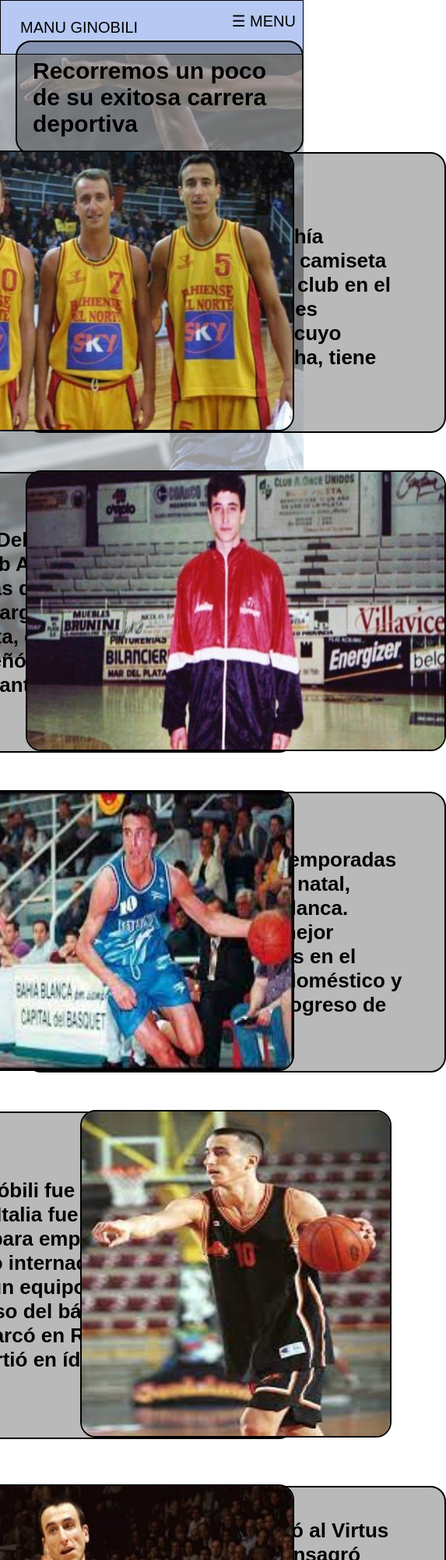
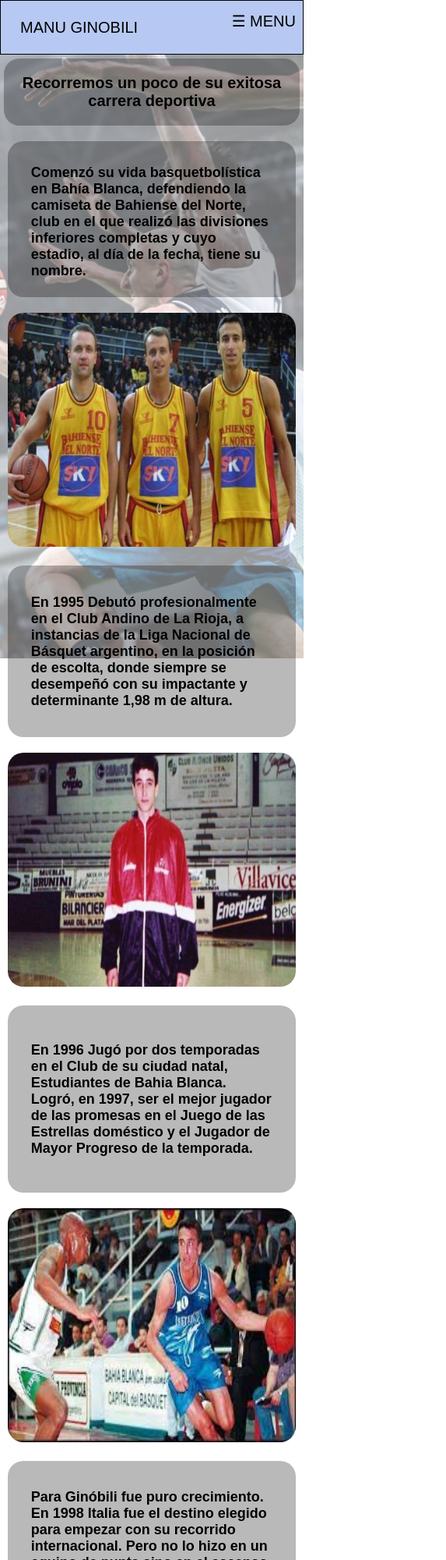
Before and after one commit to lucasdepetris10/proyecto-final-ginobili, a website: page pages/trayectoria.html in a window 390 px wide. Shown: the top 2000 px of the page at 78% size, 573 px wide, since content can reach past the window. Drawn offline with Linux system fonts and the light colour scheme; a web font is replaced by a local one.

Commit message:
responsive mobile trayectoria

```diff
--- a/sass/layout/mediaQuerry/_media320.scss
+++ b/sass/layout/mediaQuerry/_media320.scss
@@ -81,6 +81,7 @@
         bottom: 0;
         z-index: -10;
     }
+/*main de biografia*/
     .biografia{
         @include flex (column, none,none);
         padding: 10px;
@@ -122,5 +123,99 @@
             padding: 20px;
         }
     }
-
+/*main de trayectoria*/
+.trayectoria{
+    display: flex;
+    flex-direction: column;
+    padding: 5px;
+    h1{
+        font-size: map-get($letras, 3);
+        border: none;
+        text-align: center;
+    }
+    div:nth-child(2){ /*texto 1*/
+        width: 95vw;
+        height: 200px;
+        font-size: map-get($letras, 2);
+        padding: 30px;
+        border: none;
+    }
+    div:nth-child(3) img{ /*img 1*/
+        width: 95vw;
+        height: 300px;
+        border: none;
+    }
+    div:nth-child(4){ /*texto 2*/
+        width: 95vw;
+        height: 220px;
+        font-size: map-get($letras, 2);
+        padding: 30px;
+        border: none;
+    }
+    div:nth-child(5) img{ /*img 2*/
+        width: 95vw;
+        height: 300px;
+        border: none;
+    }
+    div:nth-child(6){ /*texto 3*/
+        width: 95vw;
+        height: 240px;
+        font-size: map-get($letras, 2);
+        padding: 30px;
+        border: none;
+    }
+    div:nth-child(7) img{ /*img 3*/
+        width: 95vw;
+        height: 300px;
+        border: none;
+    }
+    div:nth-child(8){ /*texto 4*/
+        width: 95vw;
+        height: 240px;
+        font-size: map-get($letras, 2);
+        padding: 30px;
+        border: none;
+    }
+    div:nth-child(9) img{ /*img 4*/
+        width: 95vw;
+        height: 300px;
+        border: none;
+    }
+    div:nth-child(10){ /*texto 5*/
+        width: 95vw;
+        height: 310px;
+        font-size: map-get($letras, 2);
+        padding: 30px;
+        border: none;
+    }
+    div:nth-child(11) img{ /*img 5*/
+        width: 95vw;
+        height: 300px;
+        border: none;
+    }
+    div:nth-child(12){ /*texto 6*/
+        width: 95vw;
+        height: 400px;
+        font-size: map-get($letras, 2);
+        padding: 30px;
+        border: none;
+    }
+    div:nth-child(13) img{ /*img 6*/
+        width: 95vw;
+        height: 400px;
+        border: none;
+    }
+    div:nth-child(14){ /*texto 7*/
+        width: 95vw;
+        height: 200px;
+        font-size: map-get($letras, 2);
+        padding: 30px;
+        border: none;
+    }
+    div:nth-child(15) img{ /*img 7*/
+        width: 95vw;
+        height: 250px;
+        border: none;
+    }
 }
+}
--- a/sass/layout/mediaQuerry/_media768.scss
+++ b/sass/layout/mediaQuerry/_media768.scss
@@ -148,6 +148,7 @@
         height: 280px;
     }
 }
+/*MAIN DE ARGENTINA*/
 .argentina{
     grid-template-rows: 60px repeat(3, 23.75rem);
     gap: .625rem;
```
Also changed, not shown: css/style.css.
